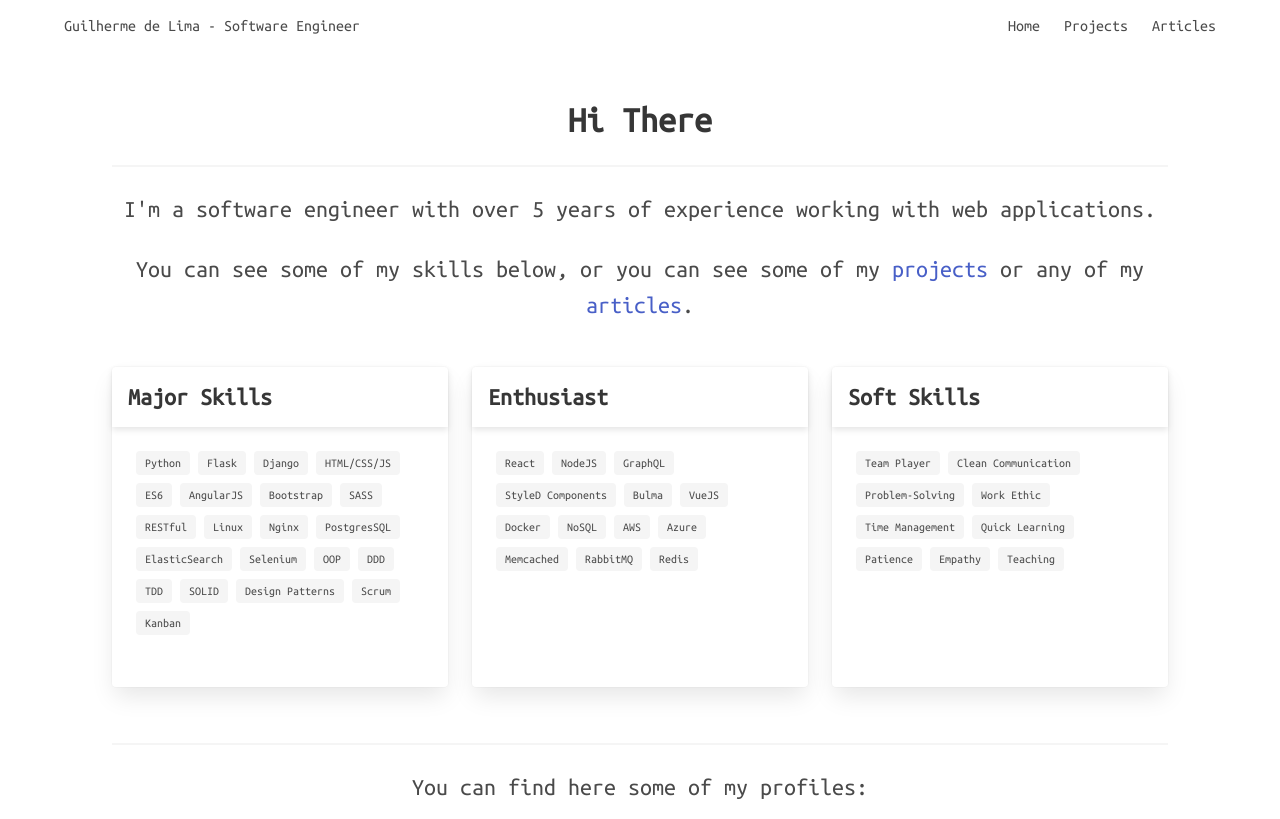
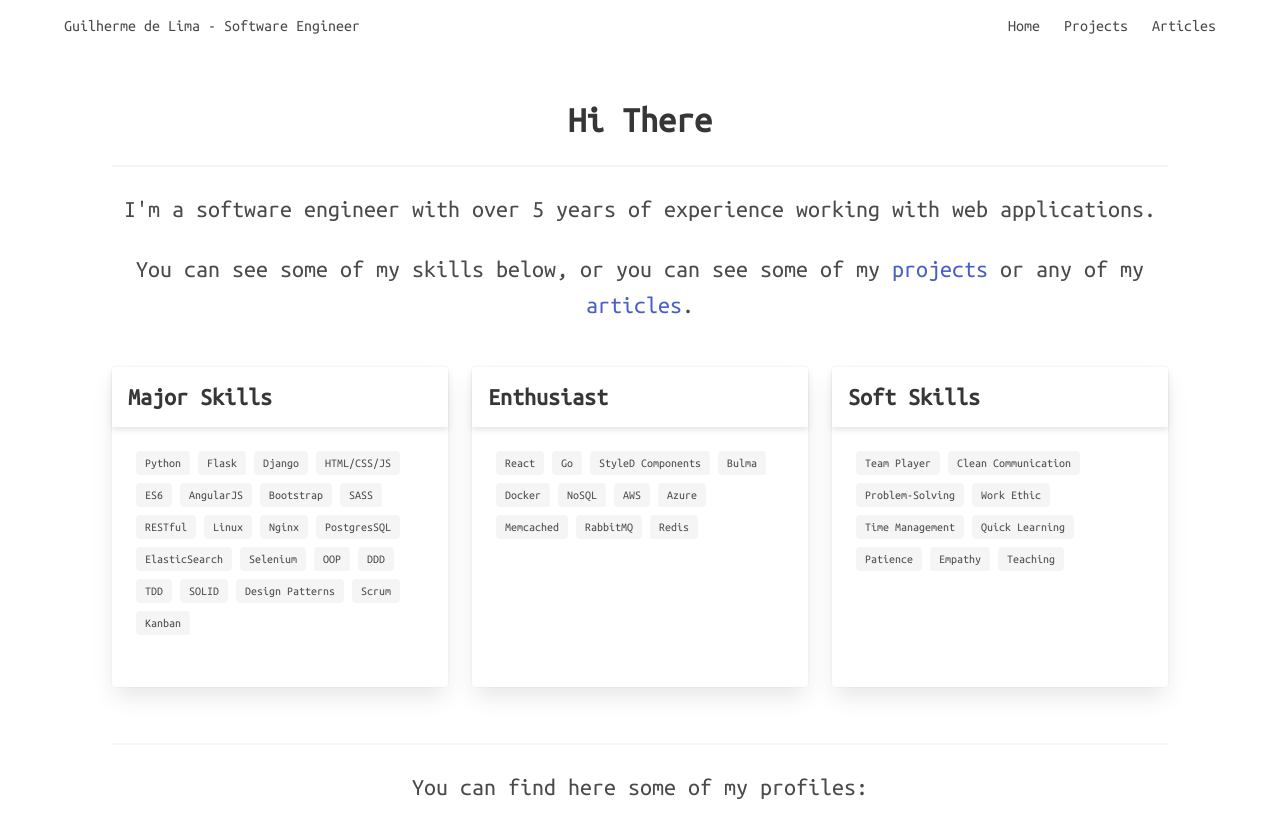
Before and after one commit to LimaGuilherme/my-web, a Gatsby site: page / in a window 1280 px wide. Shown: the top 819 px of the page. Built offline with nearby package versions, Linux system fonts and the light colour scheme; Gatsby itself is replaced by a stand-in of ours.

Commit message:
Update Enthusiast skills.

```diff
--- a/src/pages/index.js
+++ b/src/pages/index.js
@@ -79,11 +79,9 @@ const Home = () => (
                 <div className="content">
                   <div className="tags">
                     <span className="tag">React</span>
-                    <span className="tag">NodeJS</span>
-                    <span className="tag">GraphQL</span>
+                    <span className="tag">Go</span>
                     <span className="tag">StyleD Components</span>
                     <span className="tag">Bulma</span>
-                    <span className="tag">VueJS</span>
                     <span className="tag">Docker</span>
                     <span className="tag">NoSQL</span>
                     <span className="tag">AWS</span>
```
Also changed, not shown: 1 other file.
